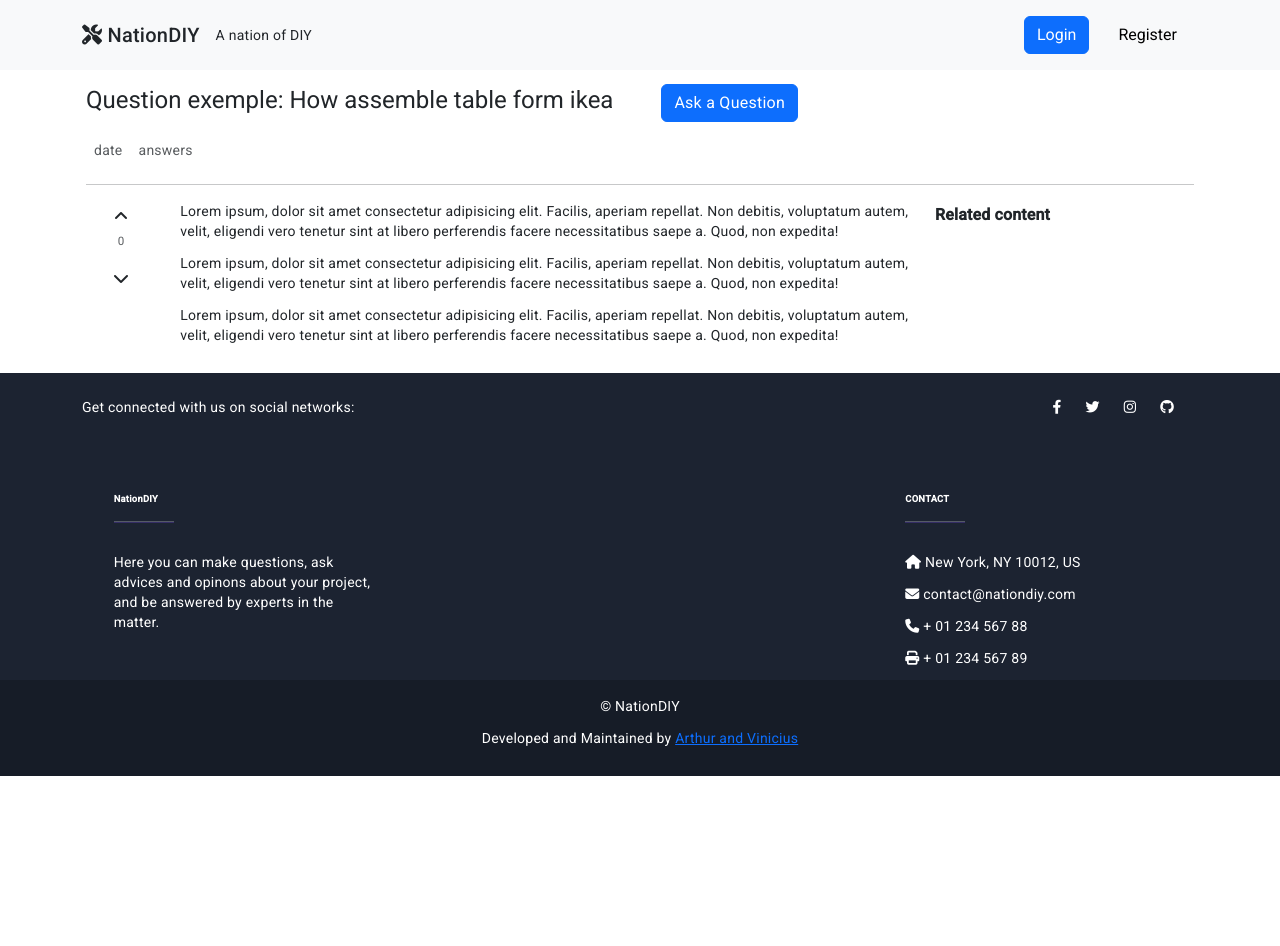
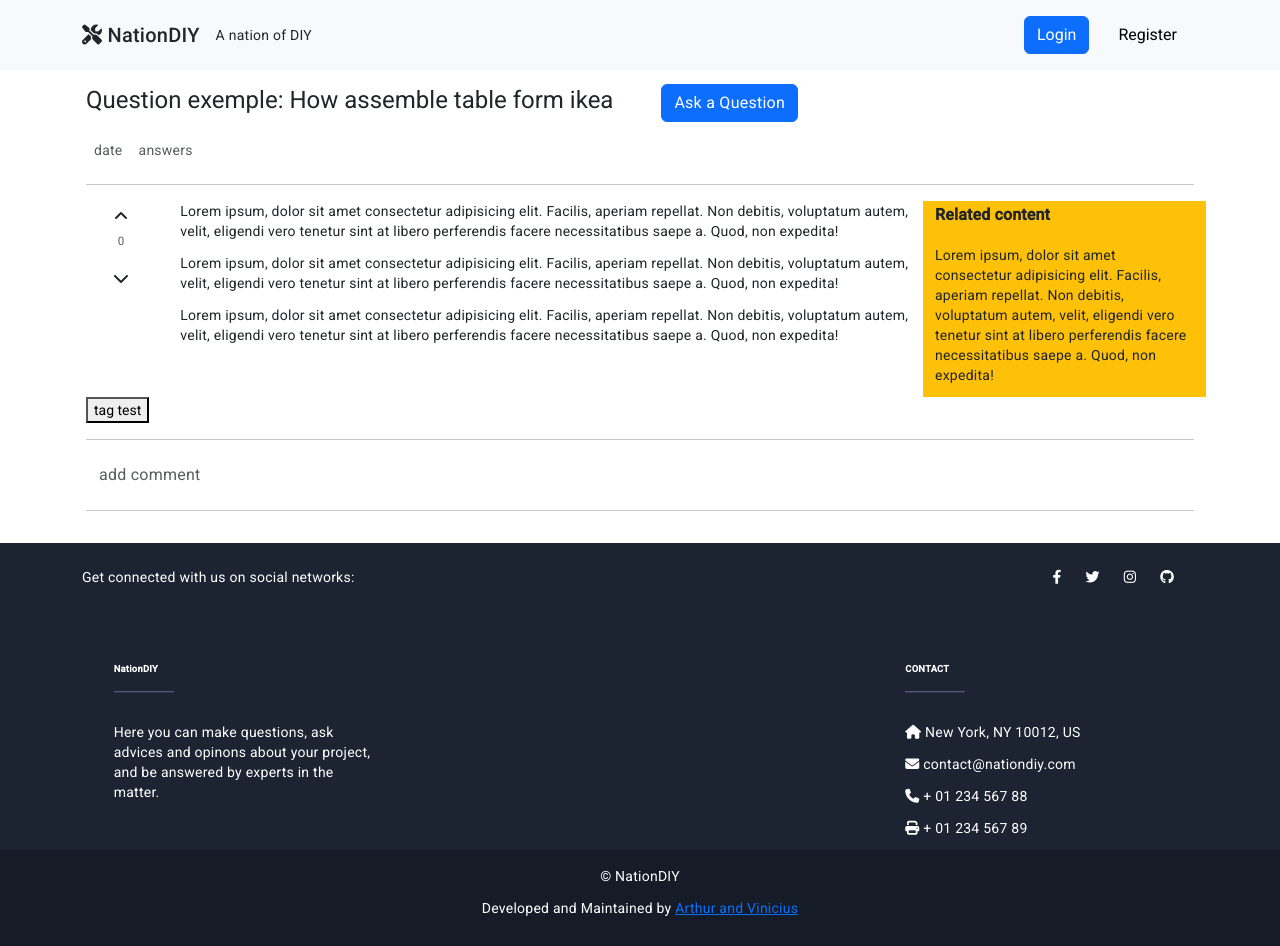
Before and after one commit to Arthur-Carbonari/NationDIY, an Angular app in the folder frontend/: page /question in a window 1280 px wide. Before the commit the page ends 800 px from the top, so only its background shows below. Built offline with nearby package versions, Linux system fonts and the light colour scheme.

Commit message:
finished question area

```diff
--- a/frontend/src/app/components/question/question.component.html
+++ b/frontend/src/app/components/question/question.component.html
@@ -47,16 +47,40 @@
 
             </div>
 
-            <div  id="lateral-content" class="col">
+            <div id="lateral-content" class="col bg-warning">
                 <h3> <b> Related content </b></h3>
+                <p>Lorem ipsum, dolor sit amet consectetur adipisicing elit. Facilis, aperiam repellat. Non debitis,
+                    voluptatum autem, velit, eligendi vero tenetur sint at libero perferendis facere necessitatibus
+                    saepe a. Quod, non expedita!</p>
+
 
             </div>
         </div>
 
 
-        <!--question-body -->
+        <!--question-footer -->
+
+        <div class="row">
+            <!-- tags -->
+            <div class="col-8">
+                <button> tag test</button>
+            </div>
+            <!-- user profile -->
+            <div class="col-2">
+                <!--  will be create a small card with user infs -->
+            </div>
+
+        </div>
+
+        <div class="containter-fluid">
+            <hr>
+                <a href="" class="btn text-muted"> add comment </a>
+            <hr>
+        </div>
+
+    </div>
 
 
 
-    </div>
+
 </div>
```
